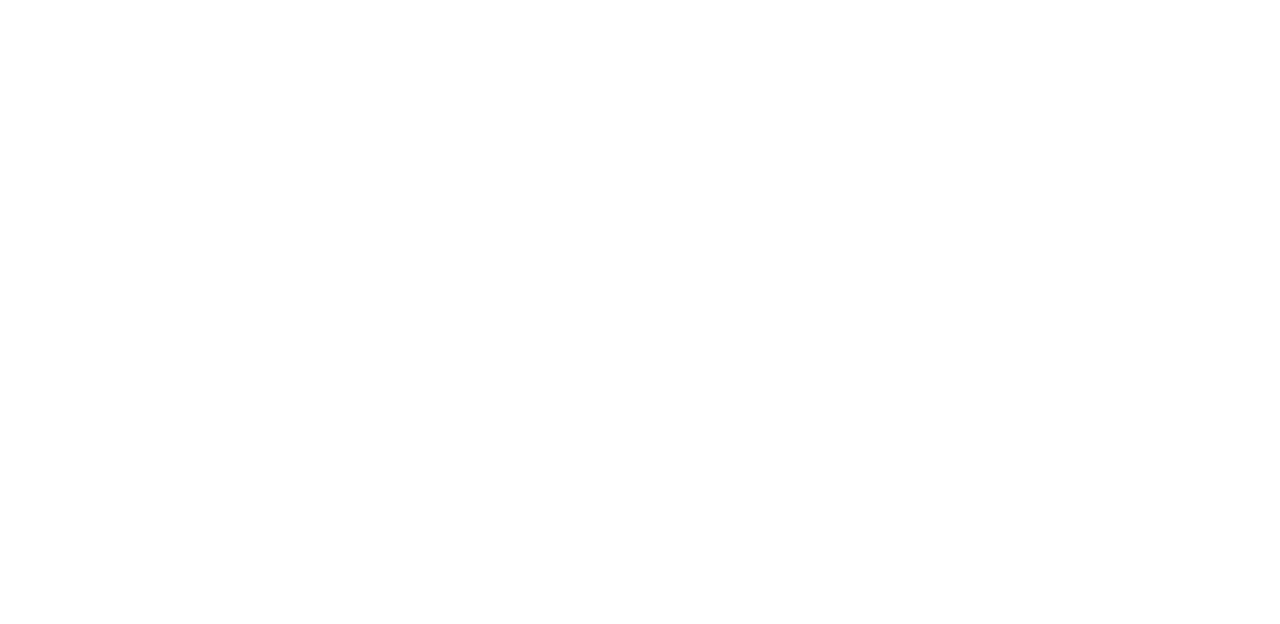
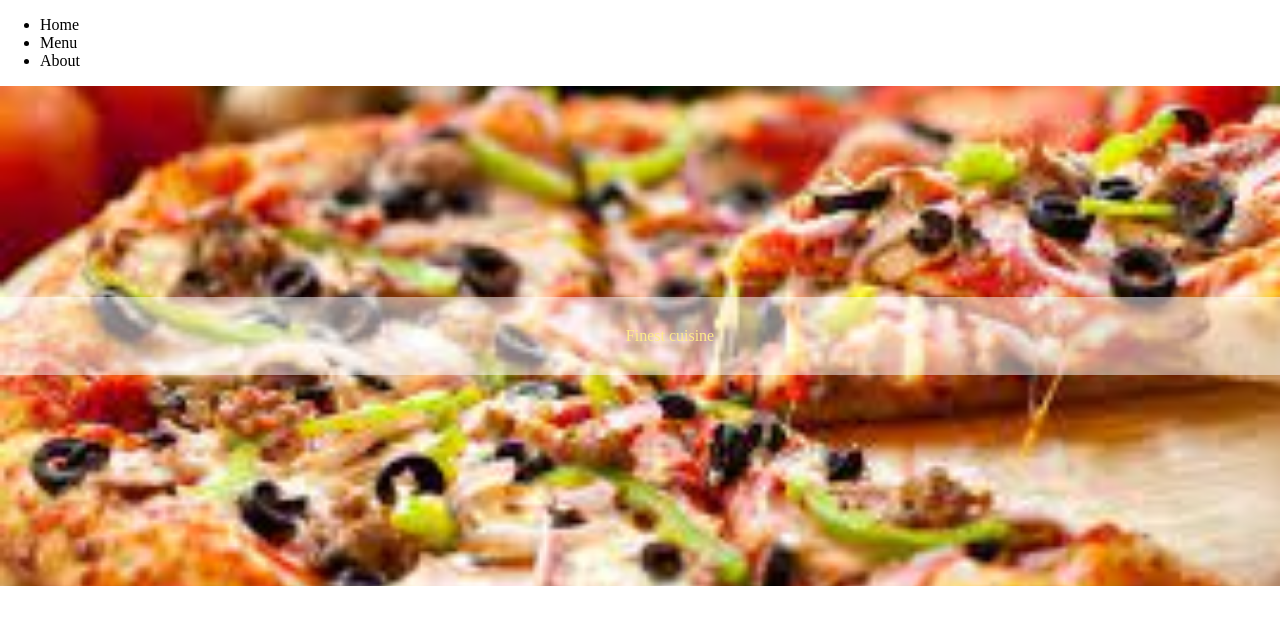
Before and after one commit to Sahaj-jj/Restaurant-page, a website built with webpack: page dist/index.html in a window 1280 px wide. Built offline with nearby package versions, Linux system fonts and the light colour scheme.

Commit message:
Configuration and setup, Basic home-page layout

```diff
--- a/src/index.js
+++ b/src/index.js
@@ -1 +1,24 @@
-console.log('brih');
+import createHtmlElement from './modules/util';
+import loadHome from './modules/home-page';
+
+
+const createHeader = () => {
+  const linksArray = ['Home', 'Menu', 'About'];
+  const $links = document.createElement('ul');
+  linksArray.forEach(link => {
+    $links.appendChild(createHtmlElement('li', null, link));
+  });
+  const $header = document.createElement('header');
+  $header.appendChild($links);
+  return $header;
+}
+
+
+
+const loadContent = () => {
+  const content = document.getElementById('content');
+  content.appendChild(createHeader());
+  content.appendChild(loadHome());
+}
+
+loadContent();
--- /dev/null
+++ b/src/modules/home-page.js
@@ -0,0 +1,17 @@
+import createHtmlElement from "./util";
+
+const loadHome = () => {
+    const homeContainer = createHtmlElement('div', ['home-container']);
+
+    const bg = createHtmlElement('div', ['bg']);
+
+    let headingText = 'Finest cuisine';
+    const heading = createHtmlElement('div', ['heading', 'text'], headingText);
+
+    homeContainer.appendChild(bg);
+    homeContainer.appendChild(heading);
+
+    return homeContainer;
+};
+
+export default loadHome;
--- /dev/null
+++ b/src/modules/util.js
@@ -0,0 +1,10 @@
+
+const createHtmlElement = (type, classArray = null, content = null, src = null) => {
+    const element = document.createElement(type);
+    if (classArray) classArray.forEach(className => element.classList.add(className));
+    if (content) element.textContent = content;
+    if (src) element.src = src;
+    return element;
+  }
+
+  export default createHtmlElement;
--- a/webpack.config.js
+++ b/webpack.config.js
@@ -1,9 +1,10 @@
-const path = require('path');
+const path = require("path");
 
 module.exports = {
-  entry: './src/index.js',
+  mode: "production",
+  entry: "./src/index.js",
   output: {
-    filename: 'main.js',
-    path: path.resolve(__dirname, 'dist'),
+    filename: "main.js",
+    path: path.resolve(__dirname, "dist"),
   },
 };
```
Also changed, not shown: package.json (+6 -13 lines), dist/images/home-background-img.jpeg (added), dist/index.html, dist/main.js, dist/styles/styles.css (added), 1 other file.
